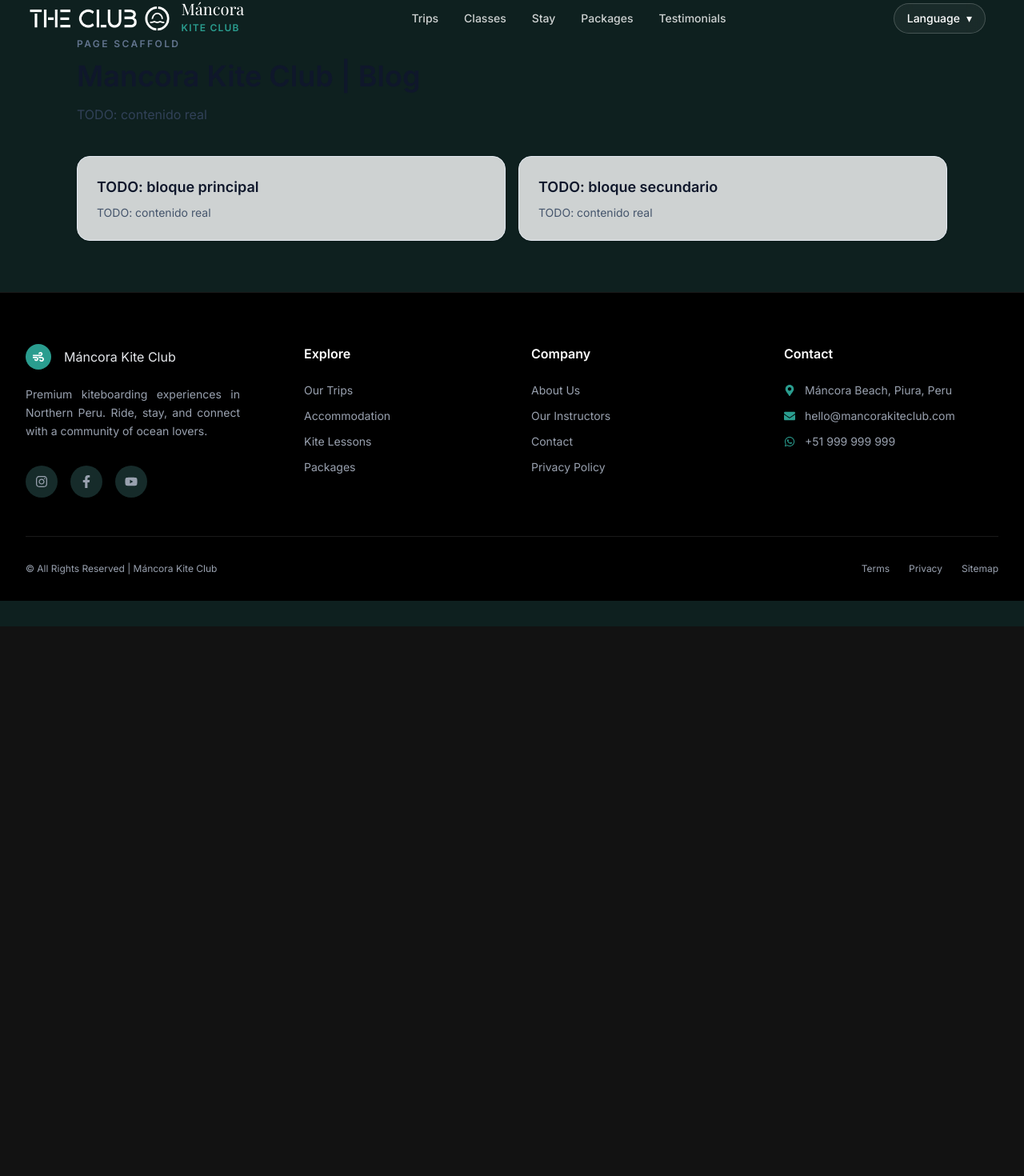
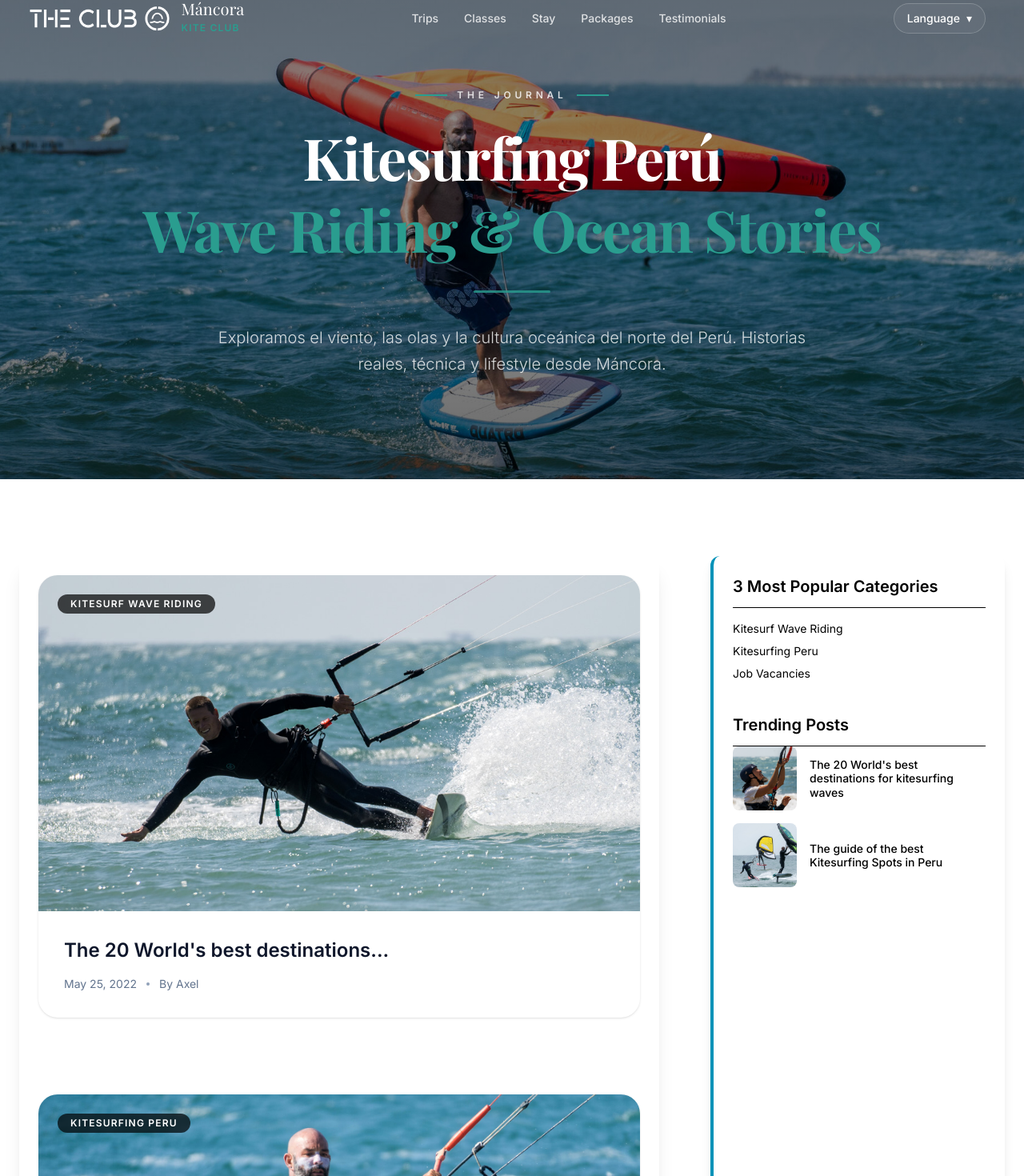
Before and after one commit to mancorakitesurf/mancorakiteclub, a React (Vite) app in the folder client/: page /blog in a window 1280 px wide. Shown: the part 17-1487 px from the top of the page at 80% size. Before the commit the page ends 800 px from the top, so only its background shows below. Built offline with nearby package versions, Linux system fonts and the light colour scheme; a web font is replaced by a local one.

Commit message:
Página Blog Terminado

```diff
--- a/client/src/pages/BlogPage.jsx
+++ b/client/src/pages/BlogPage.jsx
@@ -1,13 +1,20 @@
-import StandardPage from './StandardPage.jsx'
+import SEO from '../components/SEO'
+import BlogHero from '../sections/blog/BlogHero/BlogHero'
+import BlogLayout from '../sections/blog/BlogLayout/BlogLayout'
 
 function BlogPage() {
   return (
-    <StandardPage
-      title="Mancora Kite Club | Blog"
-      description="TODO: contenido real"
-      canonicalPath="/blog"
-      hreflang={{ en: '/blog', es: '/blog/esp', default: '/' }}
-    />
+    <>
+      <SEO
+        title="Blog | Mancora Kite Club"
+        description="Artículos sobre kitesurf en Perú"
+        canonicalPath="/blog"
+        hreflang={{ en: '/', es: '/esp', default: '/' }}
+      />
+
+      <BlogHero />
+      <BlogLayout />
+    </>
   )
 }
 
--- /dev/null
+++ b/client/src/sections/blog/BlogHero/BlogHero.jsx
@@ -0,0 +1,53 @@
+import { BLOGHERO_IMAGE } from '../BlogLayout/blogContent.js'
+
+function BlogHero() {
+  return (
+    <section className="relative overflow-hidden py-32">
+
+      {/* Imagen de fondo */}
+      <div className="absolute inset-0">
+        <img
+          src={BLOGHERO_IMAGE}
+          alt="Kite surfer jumping over waves in Mancora"
+          className="h-full w-full object-cover"
+        />
+
+        {/* Overlay premium oscuro elegante */}
+        <div className="absolute inset-0 bg-gradient-to-b from-black/50 via-black/40 to-black/60" />
+      </div>
+
+      {/* Contenido */}
+      <div className="relative z-10 mx-auto max-w-6xl px-6 text-center">
+
+        {/* Mini etiqueta */}
+        <div className="mb-6 flex items-center justify-center gap-3">
+          <span className="h-[2px] w-10 bg-primary" />
+          <span className="text-xs font-semibold uppercase tracking-[0.4em] text-white/80">
+            The Journal
+          </span>
+          <span className="h-[2px] w-10 bg-primary" />
+        </div>
+
+        {/* Título */}
+        <h1 className="font-display text-5xl font-bold leading-tight tracking-tight text-white md:text-7xl">
+          Kitesurfing Perú <br />
+          <span className="text-primary">
+            Wave Riding & Ocean Stories
+          </span>
+        </h1>
+
+        {/* Línea elegante */}
+        <div className="mx-auto mt-8 h-[3px] w-24 rounded-full bg-primary/80" />
+
+        {/* Subtexto */}
+        <p className="mx-auto mt-10 max-w-3xl text-lg font-light leading-relaxed text-white/80 md:text-xl">
+          Exploramos el viento, las olas y la cultura oceánica del norte del Perú.
+          Historias reales, técnica y lifestyle desde Máncora.
+        </p>
+
+      </div>
+    </section>
+  )
+}
+
+export default BlogHero
--- /dev/null
+++ b/client/src/sections/blog/BlogLayout/BlogLayout.jsx
@@ -0,0 +1,24 @@
+import BlogPosts from './BlogPosts/BlogPosts.jsx'
+import BlogSidebar from './BlogPosts/BlogSidebar/BlogSidebar.jsx'
+
+function BlogLayout() {
+  return (
+    <section className="py-24 bg-gradient-to-r bg-white">
+      <div className="mx-auto grid max-w-7xl grid-cols-3 gap-16 px-6">
+
+        {/* Columna izquierda */}
+        <div className="col-span-2 bg-white shadow-xl rounded-xl p-6 text-black">
+          <BlogPosts />
+        </div>
+
+        {/* Columna derecha */}
+        <div className="col-span-1 bg-white border-l-4 border-cyan-600 shadow-lg rounded-xl p-6 text-black">
+          <BlogSidebar />
+        </div>
+
+      </div>
+    </section>
+  )
+}
+
+export default BlogLayout;
--- /dev/null
+++ b/client/src/sections/blog/BlogLayout/BlogPosts/BlogPosts.jsx
@@ -0,0 +1,21 @@
+import BlogCard from './BlogSidebar/BlogCard.jsx'
+import { POSTS } from '../blogContent.js'
+
+function BlogPosts() {
+  return (
+    <div className="space-y-24">
+      {POSTS.map((post, index) => (
+        <BlogCard
+          key={index}
+          category={post.category}
+          title={post.title}
+          date={post.date}
+          author={post.author}
+          image={post.image}
+        />
+      ))}
+    </div>
+  )
+}
+
+export default BlogPosts
--- /dev/null
+++ b/client/src/sections/blog/BlogLayout/BlogPosts/BlogSidebar/BlogCard.jsx
@@ -0,0 +1,36 @@
+function BlogCard({ category, title, date, author, image }) {
+  return (
+    <article className="group overflow-hidden rounded-3xl bg-white shadow-sm transition duration-300 hover:shadow-xl">
+
+      {/* Imagen */}
+      <div className="relative">
+        <img
+          src={image}
+          alt={title}
+          className="h-[420px] w-full object-cover transition duration-700 group-hover:scale-110"
+        />
+
+        {/* Badge categoría */}
+        <span className="absolute left-6 top-6 rounded-full bg-black/70 px-4 py-1 text-xs font-semibold uppercase tracking-widest text-white backdrop-blur-sm">
+          {category}
+        </span>
+      </div>
+
+      {/* Contenido */}
+      <div className="p-8">
+        <h2 className="text-2xl font-bold leading-snug text-slate-900 transition group-hover:text-primary">
+          {title}
+        </h2>
+
+        <div className="mt-4 flex items-center gap-3 text-sm text-slate-500">
+          <span>{date}</span>
+          <span className="h-1 w-1 rounded-full bg-slate-400"></span>
+          <span>By {author}</span>
+        </div>
+      </div>
+
+    </article>
+  )
+}
+
+export default BlogCard
--- /dev/null
+++ b/client/src/sections/blog/BlogLayout/BlogPosts/BlogSidebar/BlogSidebar.jsx
@@ -0,0 +1,58 @@
+import { TRENDING_POSTS } from '../../blogContent.js';
+
+function BlogSidebar() {
+  return (
+    <aside className="space-y-10">
+
+      {/* Sección de categorías populares */}
+      <div>
+        <h3 className="text-xl font-semibold border-b pb-3 text-black">
+          3 Most Popular Categories
+        </h3>
+        <ul className="mt-4 space-y-2">
+          <li className="text-sm text-black hover:text-cyan-600 cursor-pointer transition">
+            Kitesurf Wave Riding
+          </li>
+          <li className="text-sm text-black hover:text-cyan-600 cursor-pointer transition">
+            Kitesurfing Peru
+          </li>
+          <li className="text-sm text-black hover:text-cyan-600 cursor-pointer transition">
+            Job Vacancies
+          </li>
+        </ul>
+      </div>
+
+      {/* Sección de trending posts */}
+      <div>
+        <h3 className="text-xl font-semibold border-b pb-3 text-black">
+          Trending Posts
+        </h3>
+        <div className="space-y-4">
+          {TRENDING_POSTS.map((post, index) => (
+            <div
+              key={index}
+              className="flex items-center gap-4 group cursor-pointer"
+            >
+              {/* Imagen pequeña */}
+              <div className="w-20 h-20 flex-shrink-0 overflow-hidden rounded-lg">
+                <img
+                  src={post.image}
+                  alt={post.alt}
+                  className="w-full h-full object-cover group-hover:scale-105 transition duration-300"
+                />
+              </div>
+
+              {/* Título */}
+              <p className="text-sm font-medium leading-tight text-black group-hover:text-cyan-600 transition">
+                {post.title}
+              </p>
+            </div>
+          ))}
+        </div>
+      </div>
+
+    </aside>
+  )
+}
+
+export default BlogSidebar;
--- /dev/null
+++ b/client/src/sections/blog/BlogLayout/BlogPosts/BlogSidebar/SidebarPostItem.jsx
@@ -0,0 +1,16 @@
+function SidebarPostItem({ title, image }) {
+  return (
+    <div className="flex gap-4 group cursor-pointer">
+      <img
+        src={image}
+        alt={title}
+        className="h-16 w-16 rounded-lg object-cover"
+      />
+      <p className="text-sm text-slate-700 transition group-hover:text-primary">
+        {title}
+      </p>
+    </div>
+  )
+}
+
+export default SidebarPostItem
--- /dev/null
+++ b/client/src/sections/blog/BlogLayout/blogContent.js
@@ -0,0 +1,43 @@
+import blogheroImage from '../../../assets/imagenes-wingfoil/posicionw8.jpg'
+import posicionK2 from '../../../assets/imagenes-kitsurfing-lessons/posicionk2.jpg'
+import posicionK3 from '../../../assets/imagenes-kitsurfing-lessons/posicionk5.jpg'
+import trending1 from '../../../assets/imagenes-kitsurfing-lessons/posicionk6.jpg'
+import trending2 from '../../../assets/imagenes-wingfoil/posicionw4.jpg'
+
+
+export const BLOGHERO_IMAGE = blogheroImage
+export const POST_1_IMAGE = posicionK2
+export const POST_2_IMAGE = posicionK3
+export const POST_1_trending = trending1
+export const POST_2_trending = trending2
+
+export const POSTS = [
+  {
+    category: 'KITESURF WAVE RIDING',
+    title: "The 20 World's best destinations...",
+    date: 'May 25, 2022',
+    author: 'Axel',
+    image: posicionK2,
+  },
+
+  {
+    category: 'KITESURFING PERU',
+    title: '7 Different plans of a kitesurf trip to Perú',
+    date: 'May 16, 2022',
+    author: 'Sergio Agamez',
+    image: posicionK3,
+  },
+]
+
+export const TRENDING_POSTS = [
+  {
+    title: "The 20 World's best destinations for kitesurfing waves",
+    image: trending1,
+    alt: 'Kitesurfing wave destination',
+  },
+  {
+    title: 'The guide of the best Kitesurfing Spots in Peru',
+    image: trending2,
+    alt: 'Kitesurfing in Peru',
+  },
+]
--- a/client/src/sections/common/Footer.jsx
+++ b/client/src/sections/common/Footer.jsx
@@ -51,7 +51,7 @@ function Footer() {
             </div>
           </div>
 
-          <div className="text-center md:text-left md:pl-8">
+          <div className="text-center md:text-left md:pl-11">
             <h4 className="mb-6 font-bold text-slate-900 dark:text-white">Explore</h4>
             <ul className="space-y-3 text-sm text-gray-500 dark:text-gray-400">
               <li>
--- a/client/src/sections/home/homeContent.js
+++ b/client/src/sections/home/homeContent.js
@@ -1,7 +1,7 @@
+import heroImage from '../../assets/imagenes-home/posicion5.jpg'
+
 export const WHATSAPP_LINK = '#'
-
-export const HERO_IMAGE =
-  'https://lh3.googleusercontent.com/aida-public/AB6AXuB168wQtI2xiA0NgIJzAUtVPI6YJl4nDuO2Xc865NvvMnMwjotawqLXpmonHVRCzUOm0vEWFuebQ24EfNprBjdz2eexVGWzpU_yJBxstFPwrPtGizbmMCL2vE-NHaj9mpPY31mOJfrFC-LcR6VsD4CnkgPf4mzfUb20bcXfTKwNFeLSPk5AKHqJagLPC6Epm-mcGmXsWJ7ZfYP9JlfhHlcpDUBa7yGq_cETuFvad5pHAq6iJhx243R0NRW6L4aNOYLqeA1BbDs6Jq4'
+export const HERO_IMAGE = heroImage
 
 export const TRIPS = [
   {
--- a/client/src/styles/index.css
+++ b/client/src/styles/index.css
@@ -57,3 +57,8 @@ body {
   width: max-content;
   animation: marquee 20s linear infinite;
 }
+
+@keyframes slowZoom {
+  0% { transform: scale(1.05); }
+  100% { transform: scale(1.15); }
+}
```
Also changed, not shown: client/src/sections/blog/BlogLayout/BlogPosts/BlogSidebar/Movements.jsx (added, +42 -0 lines).
